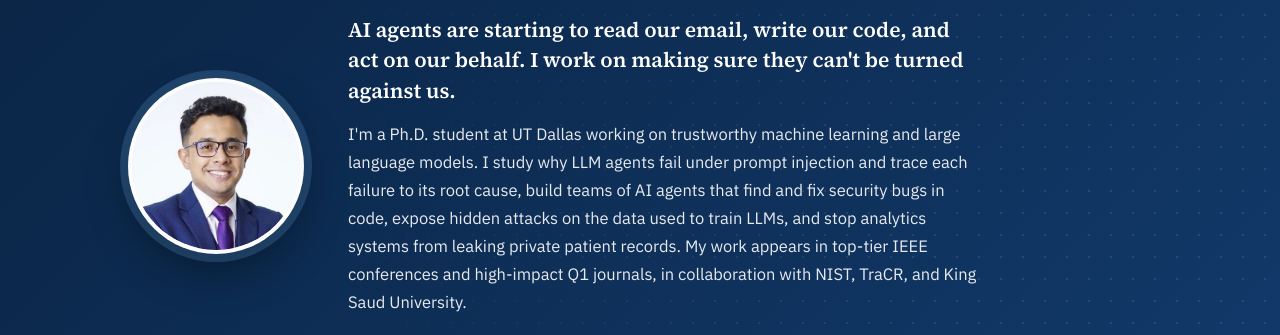
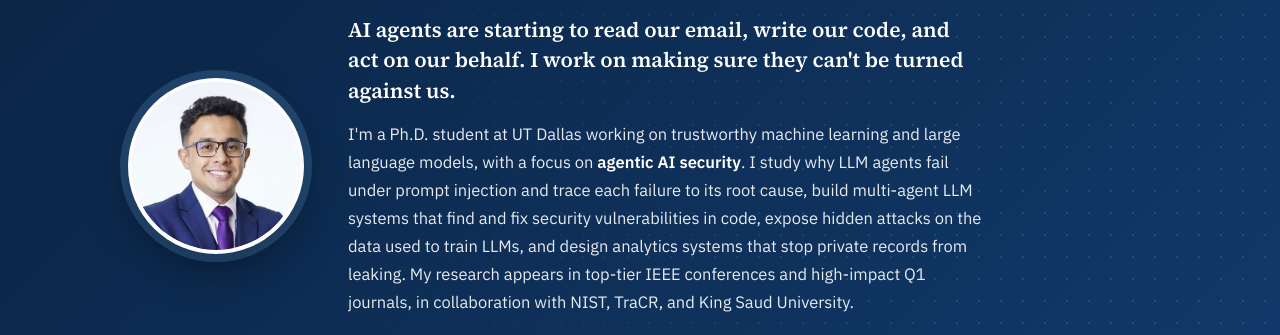
Before and after one commit to shahran-alve/shahran-alve.github.io, a plain HTML site: page index.html in a window 1280 px wide. Shown: the part 272-607 px from the top of the page. Drawn offline with Linux system fonts and the light colour scheme.

Commit message:
Revise bio to highlight agentic AI security focus
Updated bio section to emphasize focus on agentic AI security and refined language for clarity.

```diff
--- a/index.html
+++ b/index.html
@@ -70,6 +70,7 @@ h1,h2,h3{font-family:var(--font-display);text-wrap:balance;margin:0}
 .hero .aff b{color:#fff;font-weight:600}
 .hero .bio{margin:18px 0 0;max-width:64ch;font-size:16.5px;line-height:1.7;color:rgba(255,255,255,.9)}
 .hero .bio p{margin:0 0 10px}
+.hero .bio b{color:#fff;font-weight:600}
 .hero .bio .hook{font:600 21px/1.45 var(--font-display);color:#fff;margin-bottom:14px}
 .hero-links{list-style:none;margin:22px 0 0;padding:0;display:flex;flex-wrap:wrap;gap:10px}
 .hero-links li{display:flex}
@@ -231,7 +232,7 @@ footer a{color:var(--sky)}
       <h1>Shahran Rahman Alve</h1>
       <p class="aff">Ph.D. Student in Computer Science · <b>The University of Texas at Dallas</b><br>Big Data Management and Analytics Lab · Advised by Dr. Latifur Khan</p>
       <div class="bio"><p class="hook">AI agents are starting to read our email, write our code, and act on our behalf. I work on making sure they can't be turned against us.</p>
-      <p>I'm a Ph.D. student at UT Dallas working on trustworthy machine learning and large language models. I study why LLM agents fail under prompt injection and trace each failure to its root cause, build teams of AI agents that find and fix security bugs in code, expose hidden attacks on the data used to train LLMs, and stop analytics systems from leaking private patient records. My work appears in top-tier IEEE conferences and high-impact Q1 journals, in collaboration with NIST, TraCR, and King Saud University.</p></div>
+      <p>I'm a Ph.D. student at UT Dallas working on trustworthy machine learning and large language models, with a focus on <b>agentic AI security</b>. I study why LLM agents fail under prompt injection and trace each failure to its root cause, build multi-agent LLM systems that find and fix security vulnerabilities in code, expose hidden attacks on the data used to train LLMs, and design analytics systems that stop private records from leaking. My research appears in top-tier IEEE conferences and high-impact Q1 journals, in collaboration with NIST, TraCR, and King Saud University.</p></div>
       <ul class="hero-links">
       <li><a class="email" href="mailto:shahranrahman.alve@utdallas.edu"><svg viewBox="0 0 24 24" aria-hidden="true"><path d="M3 5h18v14H3zm2 2v.5l7 4.5 7-4.5V7zm14 2.9-7 4.5-7-4.5V17h14z"/></svg>shahranrahman.alve@utdallas.edu</a></li>
       <li><a href="https://scholar.google.com/citations?user=9-Km0z8AAAAJ&amp;hl=en"><svg viewBox="0 0 24 24" aria-hidden="true"><path d="M12 3 1 9l11 6 9-4.9V17h2V9zM5 13.2V17c0 1.7 3.1 3 7 3s7-1.3 7-3v-3.8l-7 3.8z"/></svg>Google Scholar</a></li>
```
